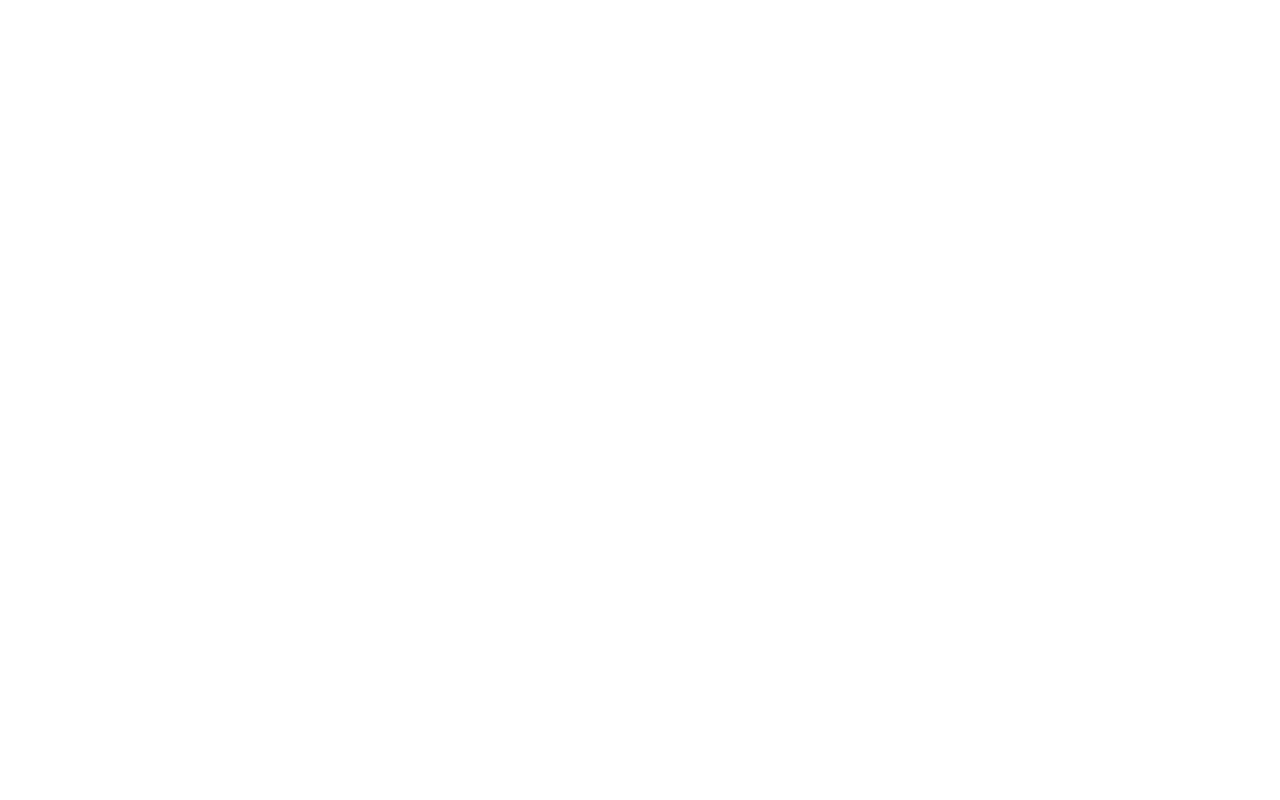
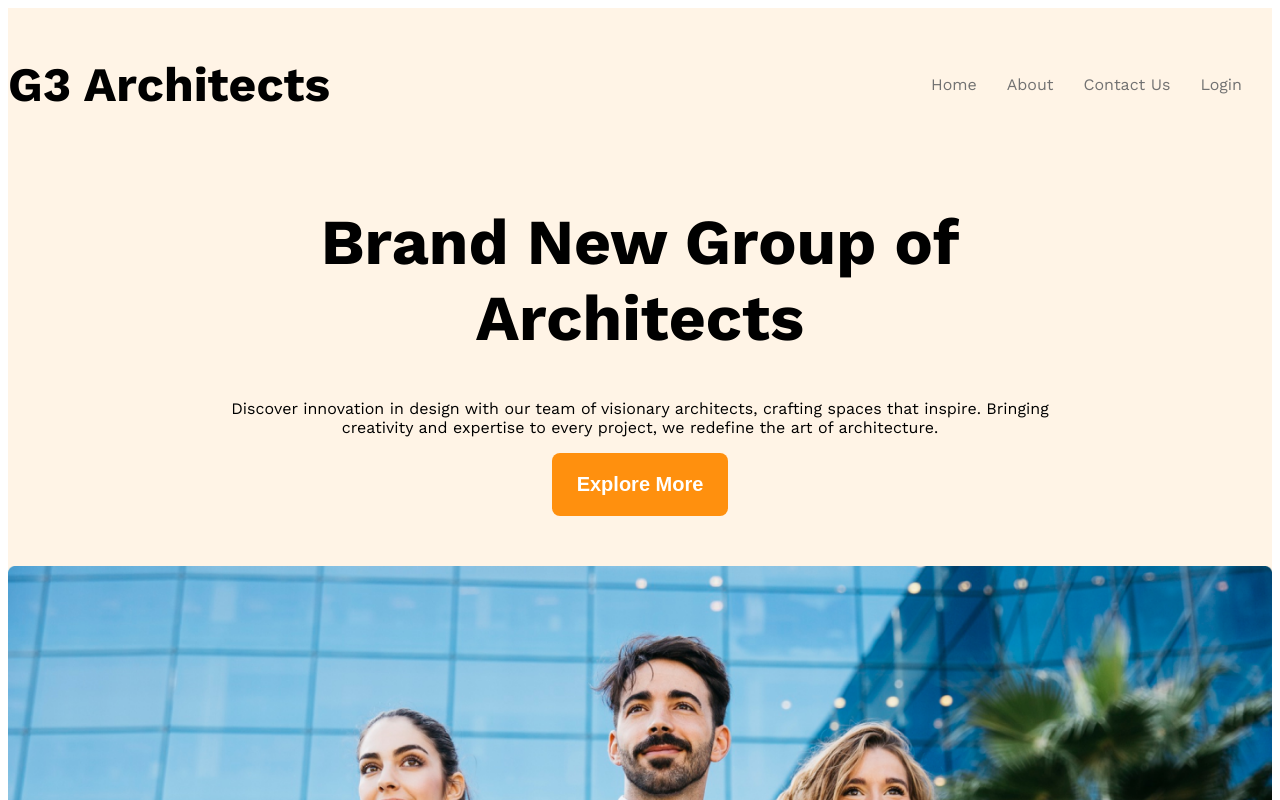
Before and after one commit to stanvir75/g3-architect-website, a plain HTML site: page index.html in a window 1280 px wide. Shown: the top 800 px of the page. Drawn offline with nearby package versions, Linux system fonts and the light colour scheme.

Commit message:
header section completed

```diff
--- a/index.html
+++ b/index.html
@@ -6,8 +6,30 @@
   <title>G3 architects</title>
   <link rel="stylesheet" href="styles/architects.css">
 </head>
-<body>
-  <header>
+
+<body class="work-sans-font">
+  <header class="bg-light">
+
+    <nav class="navbar display-flex">
+      <h3 class="brand">G3 Architects</h3>
+      <ul class="display-flex">
+        <li class="nav-item"><a href="" class="nav-link text-gray">Home</a></li>
+        <li class="nav-item"><a href="" class="nav-link text-gray">About</a></li>
+        <li class="nav-item"><a href="" class="nav-link text-gray">Contact Us</a></li>
+        <li class="nav-item"><a href="" class="nav-link text-gray">Login</a></li>
+      </ul>
+    </nav>
+
+    <div class="banner">
+
+      <div class="banner-content">
+        <h1 class="banner-title">Brand New Group of Architects </h1>
+        <p class="banner-description">Discover innovation in design with our team of visionary architects, crafting spaces that inspire. Bringing creativity and expertise to every project, we redefine the art of architecture.</p>
+        <button class="btn-primary">Explore More</button>
+      </div>
+
+      <img class="banner-image" src="images/banner.png" alt="">
+    </div>
 
   </header>
 
--- a/styles/architects.css
+++ b/styles/architects.css
@@ -0,0 +1,83 @@
+@import url('https://fonts.googleapis.com/css2?family=Work+Sans:ital,wght@0,100..900;1,100..900&display=swap');
+
+.work-sans-font {
+  font-family: "Work Sans", sans-serif;
+  font-optical-sizing: auto;
+  font-weight: 400;
+  font-style: normal;
+}
+
+/* Shared styles */
+.display-flex{
+  display: flex;
+}
+
+/* dark 02 */
+.text-gray{
+  color: #424242;
+}
+
+/* dark 03 */
+.text-gray{
+  color: #727272;
+}
+
+.bg-light{
+  background-color: rgba(255, 144, 14, 0.1);
+}
+
+.btn-primary{
+  background-color: #FF900E;
+  color: #FFFFFF;
+  border-radius: 8px;
+  padding: 20px 25px;
+  font-weight: 600;
+  font-size: 1.25rem;
+  border: none;
+}
+
+/* Header styles */
+
+
+/* Navbar Related Styles */
+
+.navbar{
+  justify-content: space-between;
+  align-items: center;
+}
+
+.brand{
+  font-weight: 700;
+  font-size: 3rem;
+}
+.nav-item{
+  list-style: none;
+  margin-right: 30px;
+}
+
+.nav-link{
+  text-decoration: none;
+}
+
+.navbar, .banner{
+  max-width: 1440px;
+  margin: 0 auto;
+
+}
+
+/* Banner related styles */
+.banner-content{
+  max-width: 850px;
+  margin: 0 auto;
+  text-align: center;
+  margin-bottom: 50px;
+
+}
+.banner-title{
+  font-weight: 700;
+  font-size: 4rem;
+}
+
+.banner-image{
+  width: 100%;
+}
```
